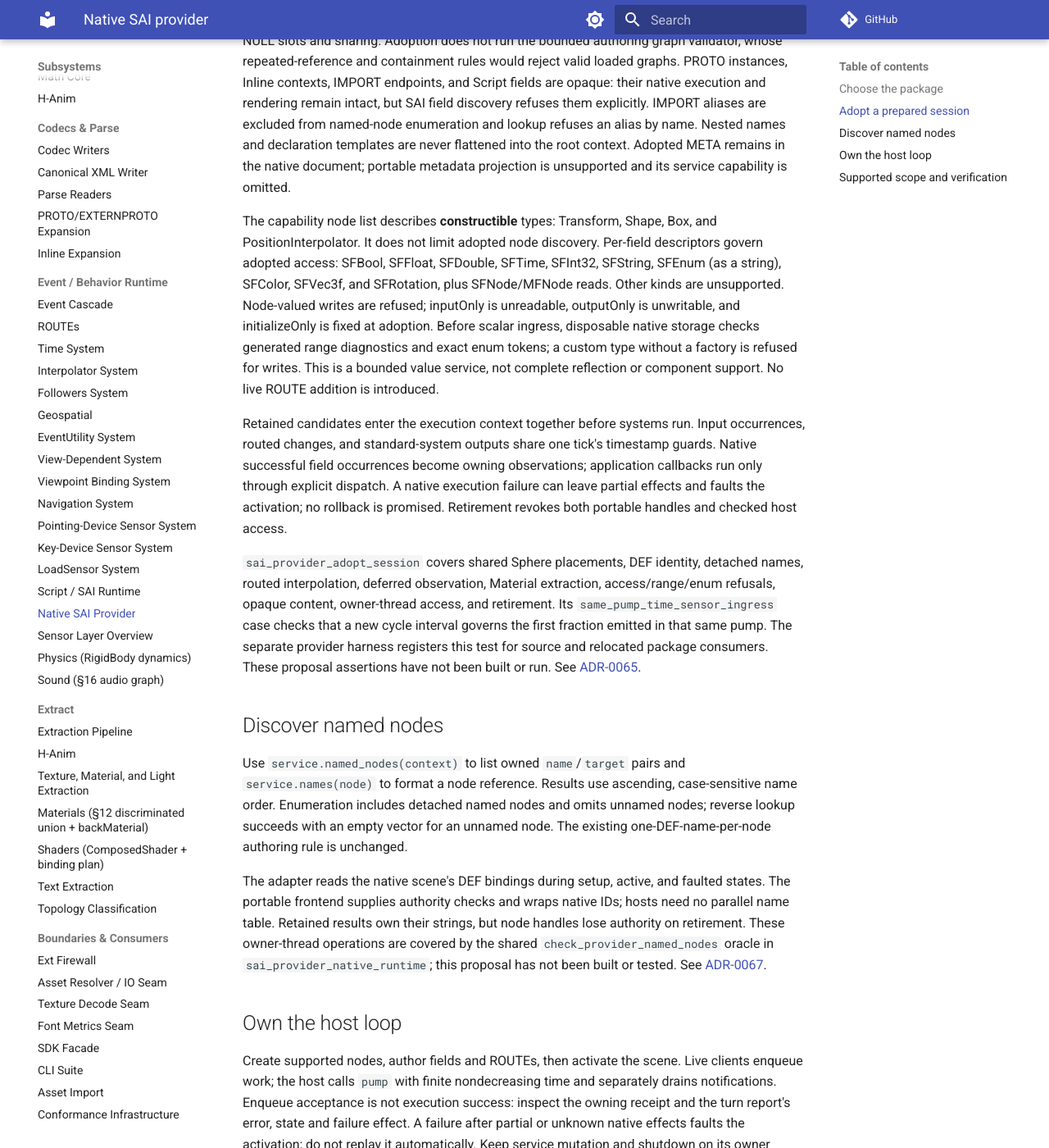
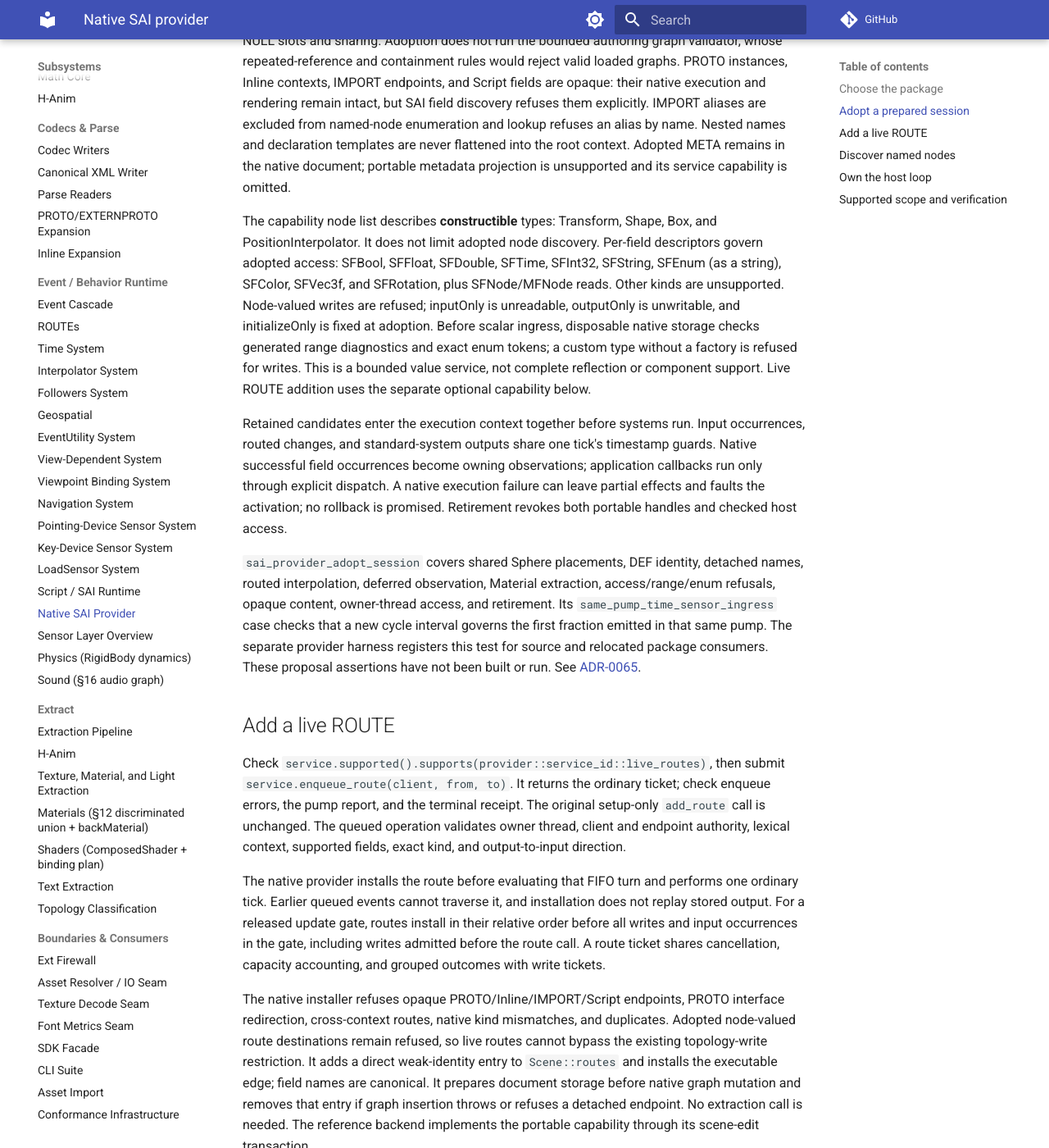
Before and after one commit to delta9000/x3d-cpp, an MkDocs documentation site: the page built from docs/wiki/subsystems/sai-provider.md, in a window 1280 px wide and 1400 px high, scrolled down 1810 px. Shown: the whole window at 82% size. Built offline with MkDocs 1.6.1 and Material for MkDocs 9.7.7, drawn with Linux system fonts in a browser that asks for light colours; comment, search, counter and statistics services are not loaded; some of the changed text lies outside the part shown.

Commit message:
feat(sai-provider): live ROUTE addition on adopted sessions
Implements x3d-sai's proposed enqueue_route in the native backend: a
route queued on an adopted session is installed before that turn's
evaluation, updating both the executable route state and the retained
document's route list, so it carries the next turn's events and not
earlier ones. Cross-context routes, PROTO interface redirection and
node-valued destinations are refused; route removal is out of scope
(ADR 0066 here).

Verified: scripts/verify_sai_provider.sh against x3d-sai
proposal/named-nodes (with enqueue_route) passes, including the new
live-route cases in sai_provider_adopt_session.

```diff
--- a/docs/wiki/subsystems/sai-provider.md
+++ b/docs/wiki/subsystems/sai-provider.md
@@ -94,7 +94,7 @@ inputOnly is unreadable, outputOnly is unwritable, and initializeOnly is fixed
 at adoption. Before scalar ingress, disposable native storage checks generated
 range diagnostics and exact enum tokens; a custom type without a factory is
 refused for writes. This is a bounded value service, not complete reflection or
-component support. No live ROUTE addition is introduced.
+component support. Live ROUTE addition uses the separate optional capability below.
 
 Retained candidates enter the execution context together before systems run.
 Input occurrences, routed changes, and standard-system outputs share one tick's
@@ -111,6 +111,44 @@ the first fraction emitted in that same pump. The separate provider harness
 registers this test for source and relocated package consumers. These proposal
 assertions have not been built or run. See
 [ADR-0065](../decisions/0074-sai-adopt-session.md).
+
+## Add a live ROUTE
+
+Check `service.supported().supports(provider::service_id::live_routes)`, then
+submit `service.enqueue_route(client, from, to)`. It returns the ordinary ticket;
+check enqueue errors, the pump report, and the terminal receipt. The original
+setup-only `add_route` call is unchanged. The queued operation validates owner
+thread, client and endpoint authority, lexical context, supported fields, exact
+kind, and output-to-input direction.
+
+The native provider installs the route before evaluating that FIFO turn and
+performs one ordinary tick. Earlier queued events cannot traverse it, and
+installation does not replay stored output. For a released update gate, routes
+install in their relative order before all writes and input occurrences in the
+gate, including writes admitted before the route call. A route ticket shares
+cancellation, capacity accounting, and grouped outcomes with write tickets.
+
+The native installer refuses opaque PROTO/Inline/IMPORT/Script endpoints,
+PROTO interface redirection, cross-context routes, native kind mismatches, and
+duplicates. Adopted node-valued route destinations remain refused, so live
+routes cannot bypass the existing topology-write restriction. It adds a direct
+weak-identity entry to `Scene::routes` and installs
+the executable edge; field names are canonical. It prepares document storage
+before native graph mutation and removes that entry if graph insertion throws
+or refuses a detached endpoint. No extraction call is needed. The reference
+backend implements the portable capability through its scene-edit transaction.
+
+A failed duplicate leaves existing topology and the activation intact. If a
+submission already installed a route before a later operation fails, its effects
+are partial: the activation faults and later work is cancelled. Route removal,
+nested-context exposure, and PROTO redirection remain unsupported.
+
+`live_routes_on_adopted_session` in `sai_provider_adopt_session` checks earlier
+versus later FIFO events, same-submission installation, deferred observation,
+refusals, duplicates, and document/executable agreement. The existing source and
+relocated provider harness runs this test. New assertions have not been run.
+See [ADR-0066](../decisions/0075-sai-live-route-addition.md) and the portable
+contract's queued live ROUTE section in the x3d-sai checkout.
 
 ## Discover named nodes
 
--- a/mkdocs.yml
+++ b/mkdocs.yml
@@ -179,6 +179,8 @@ nav:
       - "ADR-0067: Unbound viewer head tracking": decisions/0073-implicit-default-viewer.md
       - "ADR-0063: Selection deltas and cheap ticks": decisions/0063-selection-deltas-and-cheap-ticks.md
       - "ADR-0065: Adopt a native session into the SAI provider": decisions/0074-sai-adopt-session.md
+      - "ADR-0065: Adopt a native session into the SAI provider": decisions/0065-sai-adopt-session.md
+      - "ADR-0066: Queued live SAI ROUTE addition": decisions/0075-sai-live-route-addition.md
   - Guides:
       - Gate System: guides/gate-system.md
       - Build and mise: guides/build-and-mise.md
```
Also changed, not shown: adapters/sai_provider/README.md (+8 -3 lines), docs/sdk/v1-capabilities.md (+1 -1 lines), docs/wiki/decisions/0075-sai-live-route-addition.md (added, +51 -0 lines), docs/wiki/seam-status.md (+2 -0 lines), 3 other files.
